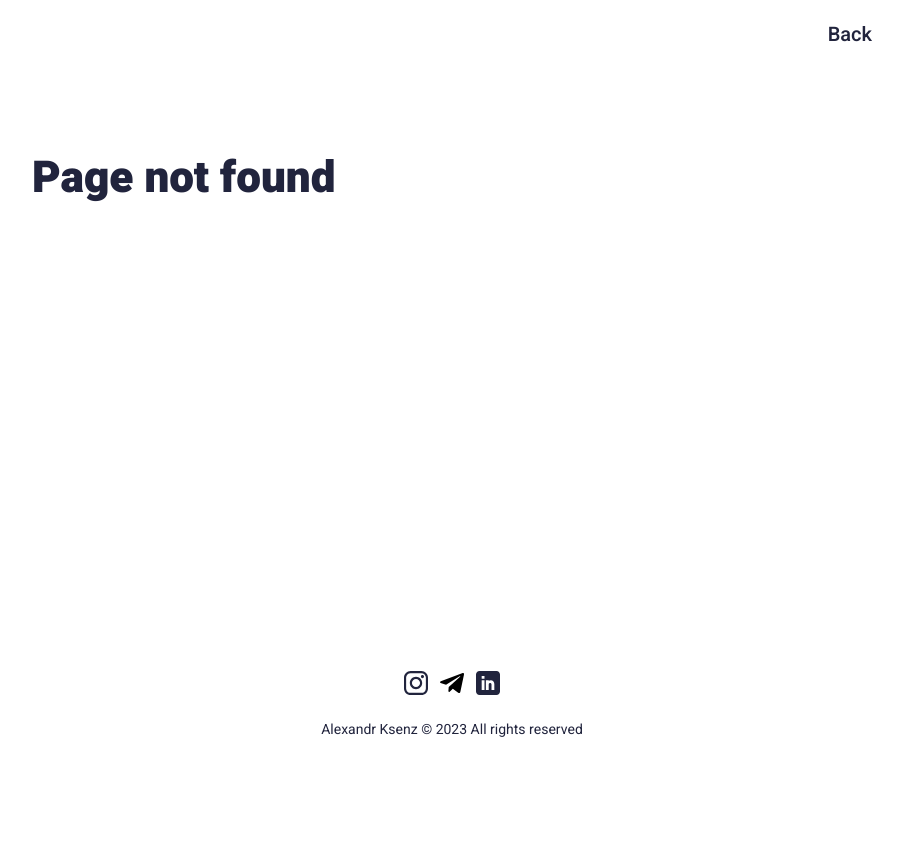
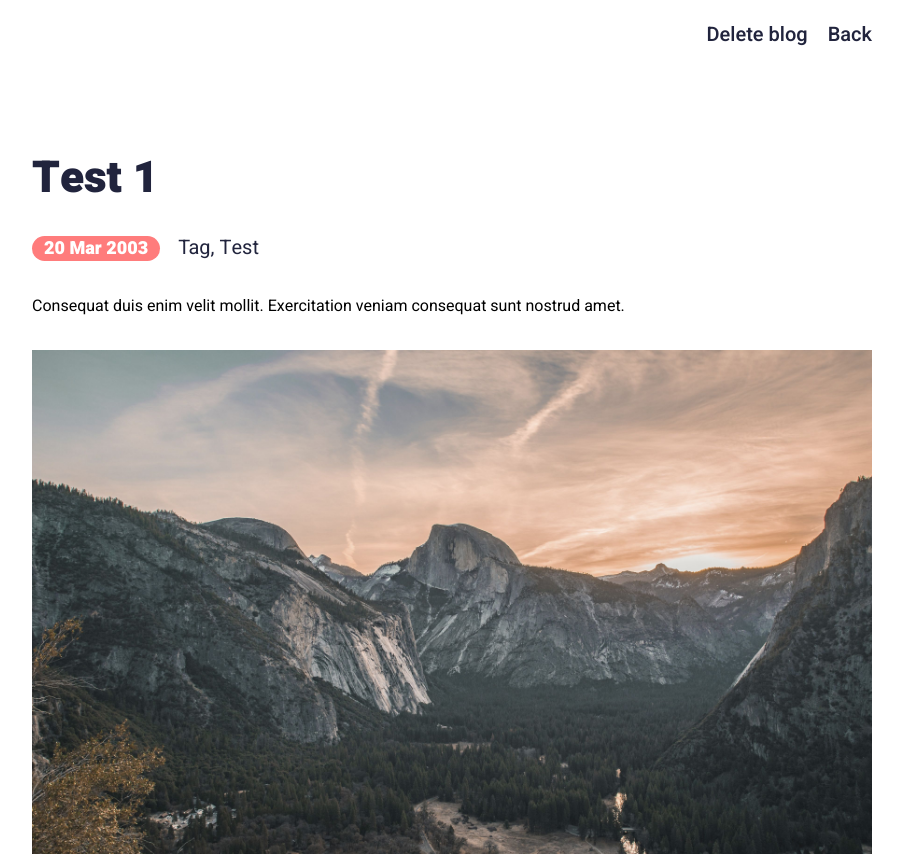
Before and after one commit to HiBlurryface/react-blog, a React (Create React App) app: page /react-blog/blog/1 in a window 1280 px wide. Before the commit this address had no page. Shown: the top 856 px of the page, without its empty margins (188-1091 px from the left). Before the commit the page ends 800 px from the top, so only its background shows below. Built offline with nearby package versions, Linux system fonts and the light colour scheme.

Commit message:
added gh pages

```diff
--- a/package.json
+++ b/package.json
@@ -2,11 +2,13 @@
   "name": "react-blog",
   "version": "0.1.0",
   "private": true,
+  "homepage": "https://nameaccount.github.io/react-blog",
   "dependencies": {
     "@testing-library/jest-dom": "^5.16.5",
     "@testing-library/react": "^13.4.0",
     "@testing-library/user-event": "^13.5.0",
     "classnames": "^2.3.2",
+    "gh-pages": "^5.0.0",
     "react": "^18.2.0",
     "react-dom": "^18.2.0",
     "react-redux": "^8.0.5",
@@ -21,7 +23,9 @@
     "start": "react-scripts start",
     "build": "react-scripts build",
     "test": "react-scripts test",
-    "eject": "react-scripts eject"
+    "eject": "react-scripts eject",
+    "predeploy": "npm run build",
+    "deploy": "gh-pages -d build"
   },
   "eslintConfig": {
     "extends": [
--- a/src/App.js
+++ b/src/App.js
@@ -15,7 +15,7 @@ function App() {
       <ScrollToTop />
       <Routes>
         <Route>
-          <Route path="/" element={<Layout />}>
+          <Route path="react-blog/" element={<Layout />}>
             <Route index element={<Blogs />} />
             <Route path="blog/:id" element={<Blog />} />
             <Route path="create-blog" element={<CreateBlog />} />
--- a/src/assets/styles/Main.module.scss
+++ b/src/assets/styles/Main.module.scss
@@ -1,4 +1,6 @@
 body {
+    overflow: hidden;
+    overflow-y: scroll;
     font-family: 'Heebo';
     & > div {
         height: 100%;
@@ -25,6 +27,4 @@ body {
     padding: 0 20px;
     display: flex;
     flex-direction: column;
-    overflow: hidden;
-    overflow-y: scroll;
 }
--- a/src/components/smart/blog/Blog.js
+++ b/src/components/smart/blog/Blog.js
@@ -19,7 +19,7 @@ function Blog({ data }) {
             }
         </div>
         <div className={styles.info}>
-            <NavLink to={`/blog/${data.id}`} className={styles.title}>{data.title}</NavLink>
+            <NavLink to={`blog/${data.id}`} className={styles.title}>{data.title}</NavLink>
             <div className={styles.group}>
                 <p className={styles.date}>{data.date}</p>
                 <ul className={styles.list}>
--- a/src/pages/Blog.js
+++ b/src/pages/Blog.js
@@ -40,7 +40,7 @@ function Blog() {
 
     function deleteBlog() {
         dispatch(deleteBlogAction(blog.id));
-        navigate('/');
+        navigate('/react-blog/');
     }
     function addComment(id, blog) {
         dispatch(addCommentAction(id, blog, {
--- a/src/pages/Blogs.js
+++ b/src/pages/Blogs.js
@@ -13,7 +13,7 @@ function Blogs() {
 
     return <>
         <header className={main.header}>
-            <ButtonTransparent onClick={() => navigate('/create-blog')}>Create blog</ButtonTransparent>
+            <ButtonTransparent onClick={() => navigate('/react-blog/create-blog')}>Create blog</ButtonTransparent>
         </header>
         <main className={main.body}>
             <Title>Blogs</Title>
--- a/src/pages/CreateBlog.js
+++ b/src/pages/CreateBlog.js
@@ -66,7 +66,7 @@ function CreateBlog() {
                 images: images,
                 comments: []
             }))
-            navigate('/')
+            navigate('/react-blog/')
         }
     }
 
```
Also changed, not shown: 1 other file (tests, documents, lock files or other folders).
